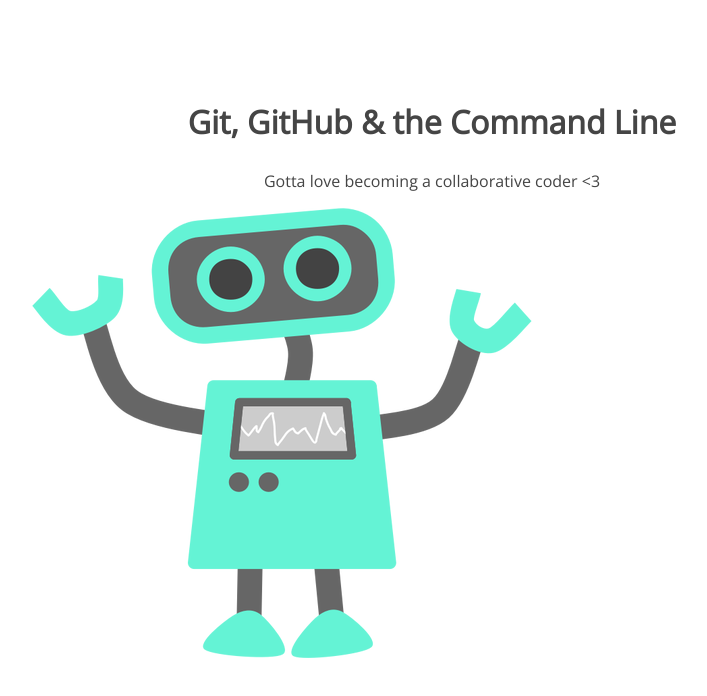
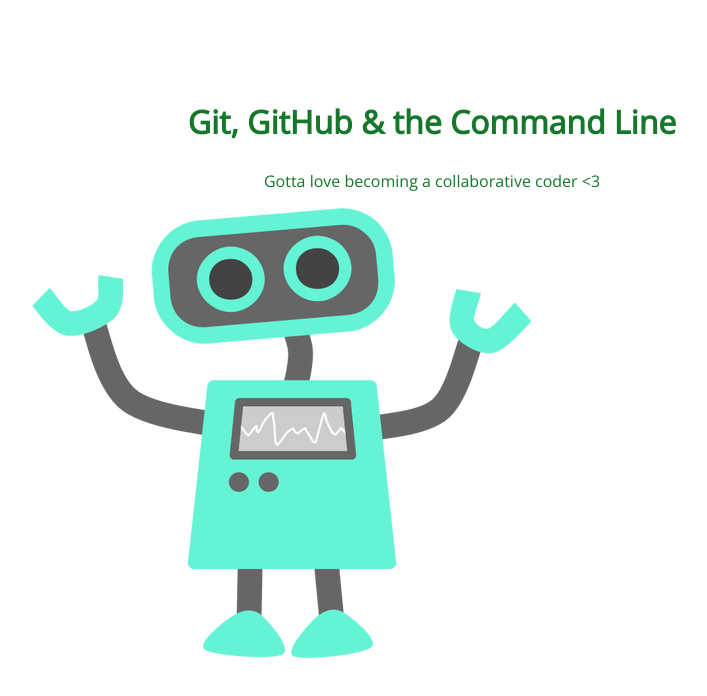
Before and after one commit to amhouel/105-project, a plain HTML site: page index.html in a window 1280 px wide. Shown: the whole page, without its empty margins (208-915 px from the left). Drawn offline with nearby package versions, Linux system fonts and the light colour scheme.

Commit message:
h1 font color changed

```diff
--- a/css/style.css
+++ b/css/style.css
@@ -5,7 +5,7 @@ section {
 section h1,
 section p {
 	text-align: center;
-	color: #454545;
+	color: #147729;
 }
 section h1 {
 	font: 32px 'Open Sans';
```
